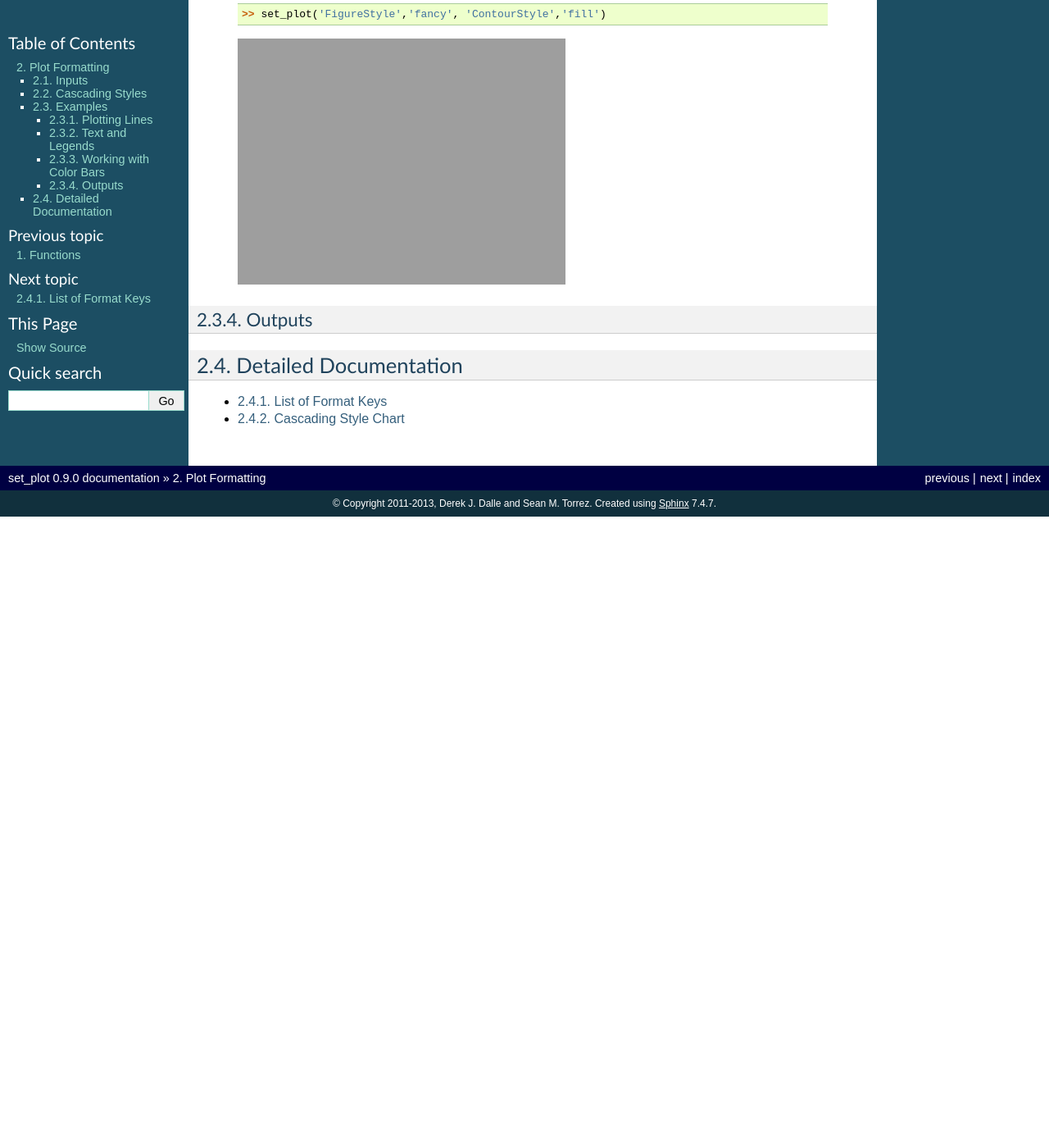
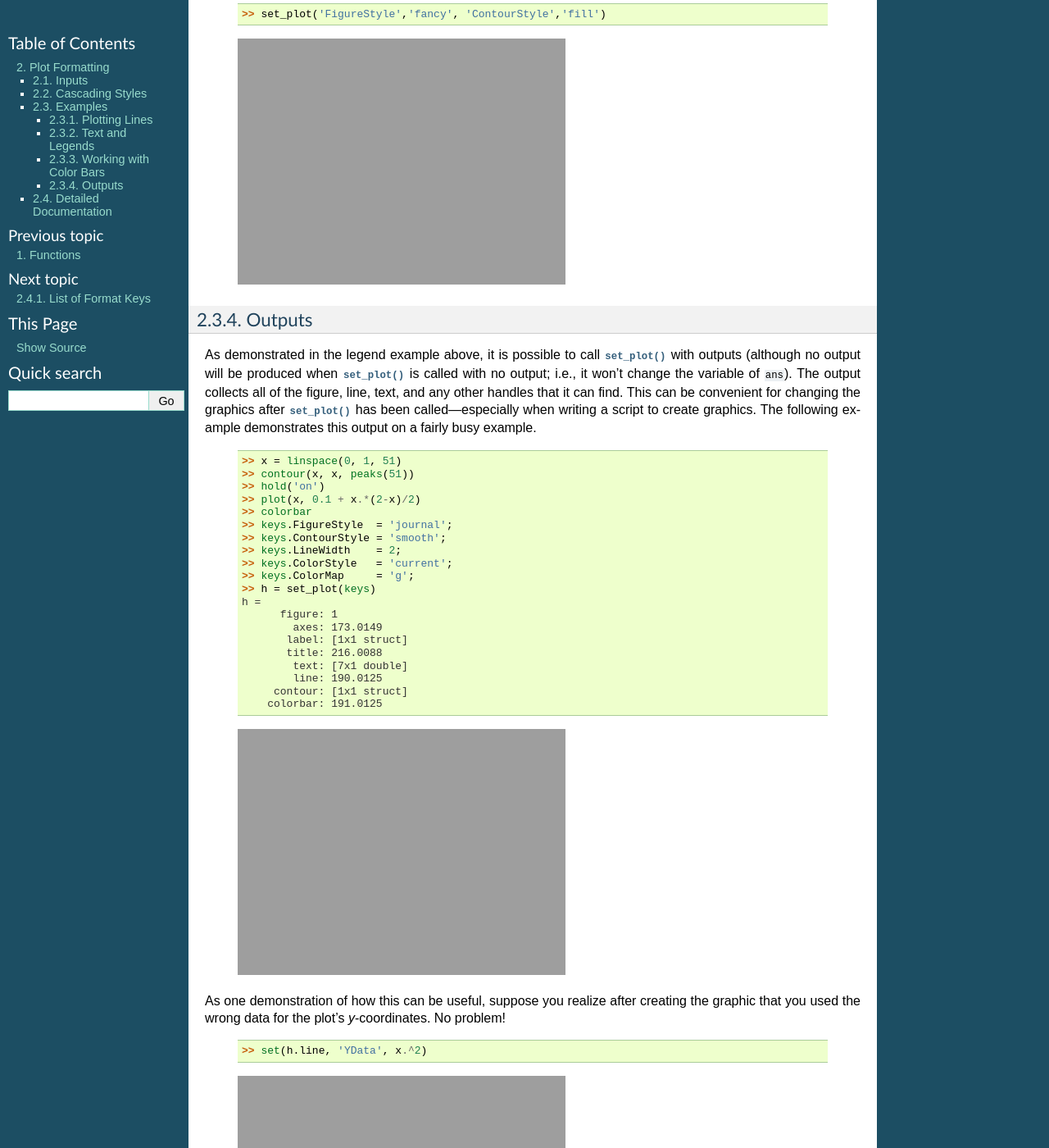
Before and after one commit to derek-dalle/set_plot, a Sphinx documentation site: the page built from doc/set_plot.rst, in a window 1280 px wide and 1400 px high, scrolled down 7168 px. Shown: the whole window at 82% size. Built offline with Sphinx 7.4.7, drawn with Linux system fonts in a browser that asks for light colours; pages that are not in the unit, such as notebooks, are missing from menus; before the commit the page ends 7798 px from its top, so only the background shows below that.

Commit message:
Finished main documentation for set_plot examples

```diff
--- a/doc/set_plot.rst
+++ b/doc/set_plot.rst
@@ -271,8 +271,51 @@ object.  The following example shows some typical formatting.
 Outputs
 -------
 
+As demonstrated in the legend example above, it is possible to call
+:func:`set_plot` with outputs (although no output will be produced when
+:func:`set_plot` is called with no output; i.e., it won't change the variable of
+``ans``).  The output collects all of the figure, line, text, and any other
+handles that it can find.  This can be convenient for changing the graphics
+after :func:`set_plot` has been called---especially when writing a script to
+create graphics.  The following example demonstrates this output on a fairly
+busy example.
 
+    .. code-block:: matlabsession
 
+        >> x = linspace(0, 1, 51)
+        >> contour(x, x, peaks(51))
+        >> hold('on')
+        >> plot(x, 0.1 + x.*(2-x)/2)
+        >> colorbar
+        >> keys.FigureStyle  = 'journal';
+        >> keys.ContourStyle = 'smooth';
+        >> keys.LineWidth    = 2;
+        >> keys.ColorStyle   = 'current';
+        >> keys.ColorMap     = 'g';
+        >> h = set_plot(keys)
+        h =
+              figure: 1
+                axes: 173.0149
+               label: [1x1 struct]
+               title: 216.0088
+                text: [7x1 double]
+                line: 190.0125
+             contour: [1x1 struct]
+            colorbar: 191.0125
+
+    .. image:: ./test/set_plot/output-contour.*
+        :width: 300pt
+
+As one demonstration of how this can be useful, suppose you realize after
+creating the graphic that you used the wrong data for the plot's
+*y*-coordinates.  No problem!
+
+    .. code-block:: matlabsession
+
+        >> set(h.line, 'YData', x.^2)
+
+    .. image:: ./test/set_plot/output-altered.*
+        :width: 300pt
 
 
 Detailed Documentation
```
Also changed, not shown: 2 other files.
